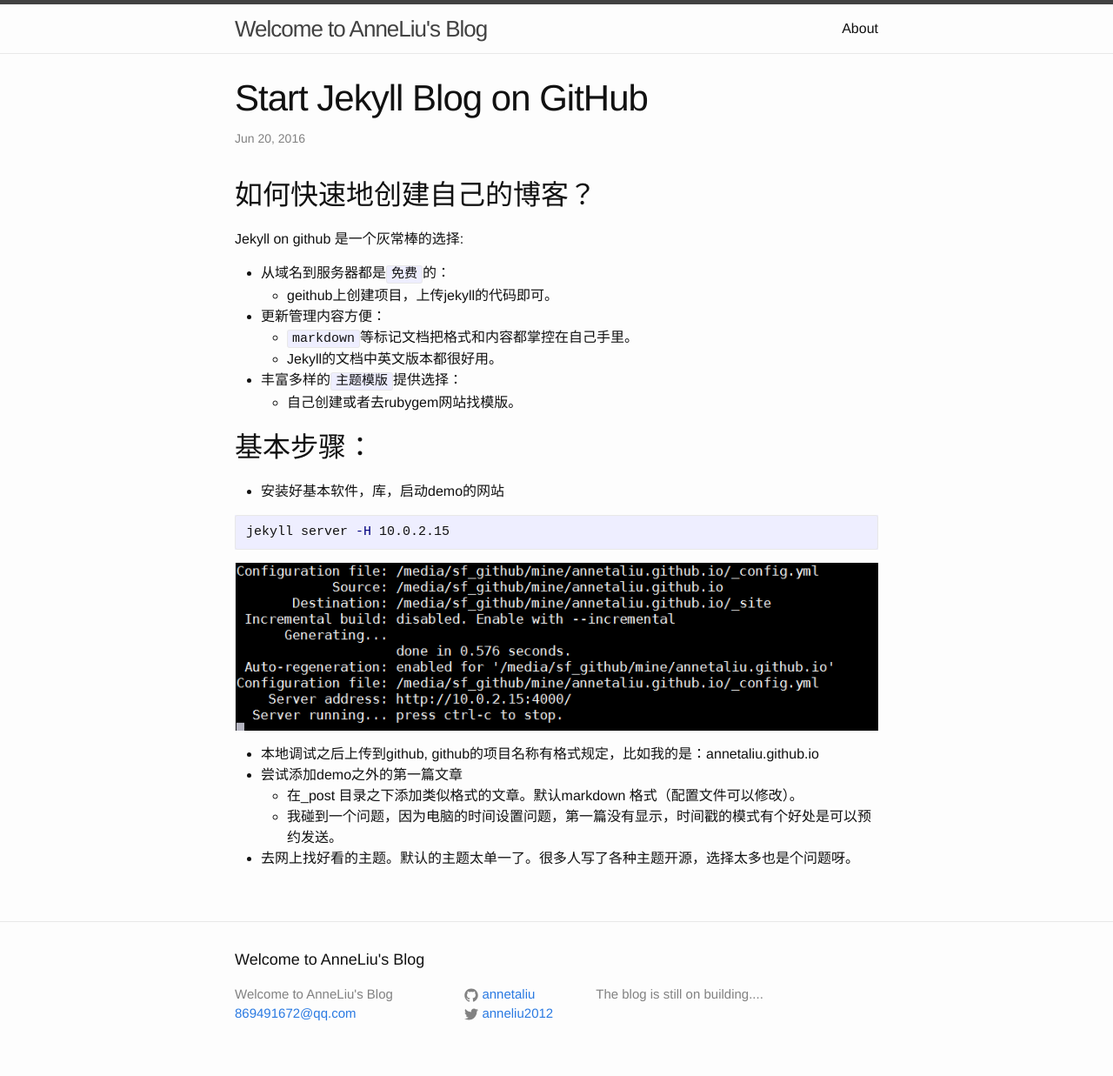
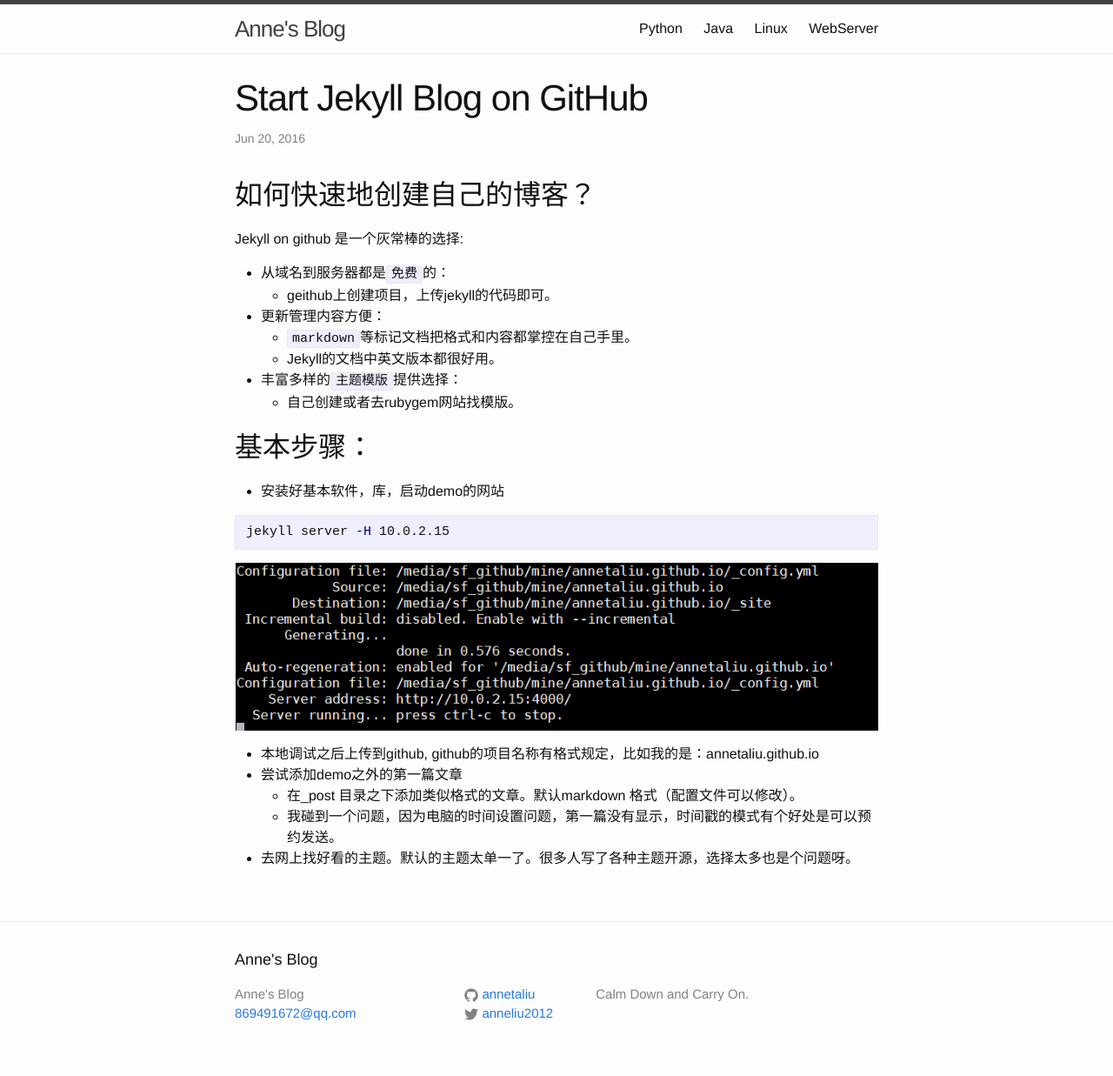
Before and after one commit to annetaliu/annetaliu.github.io, a Jekyll site: the page built from _posts/2016-06-20-Web-Jekyll.markdown, in a window 1280 px wide. Shown: the whole page at 87% size. Built offline with Jekyll 4.4.1, drawn with Linux system fonts in a browser that asks for light colours.

Commit message:
add new index for blog

```diff
--- a/_config.yml
+++ b/_config.yml
@@ -6,10 +6,10 @@
 # 'jekyll serve'. If you change this file, please restart the server process.
 
 # Site settings
-title: Welcome to AnneLiu's Blog
+title: Anne's Blog
 email: 869491672@qq.com
 description: > # this means to ignore newlines until "baseurl:"
-  The blog is still on building....
+  Calm Down and Carry On.
 baseurl: "" # the subpath of your site, e.g. /blog
 url: "http://yourdomain.com" # the base hostname & protocol for your site
 twitter_username: anneliu2012
--- a/_posts/2016-06-20-Web-Jekyll.markdown
+++ b/_posts/2016-06-20-Web-Jekyll.markdown
@@ -3,6 +3,7 @@
 title:  "Start Jekyll Blog on GitHub"
 date:   2016-06-20 04:11:26 -0900
 categories: blog in jekyll
+permalink: /web/jekll
 ---
 ## 如何快速地创建自己的博客？
 Jekyll on github 是一个灰常棒的选择:
```
Also changed, not shown: Pro/Java/Python.md (added, +7 -0 lines), Pro/Java/about.md (added, +7 -0 lines), Pro/Linux/about.md (added, +7 -0 lines), about.md (deleted, +0 -15 lines), web/jekllweb.md (added, +6 -0 lines).
